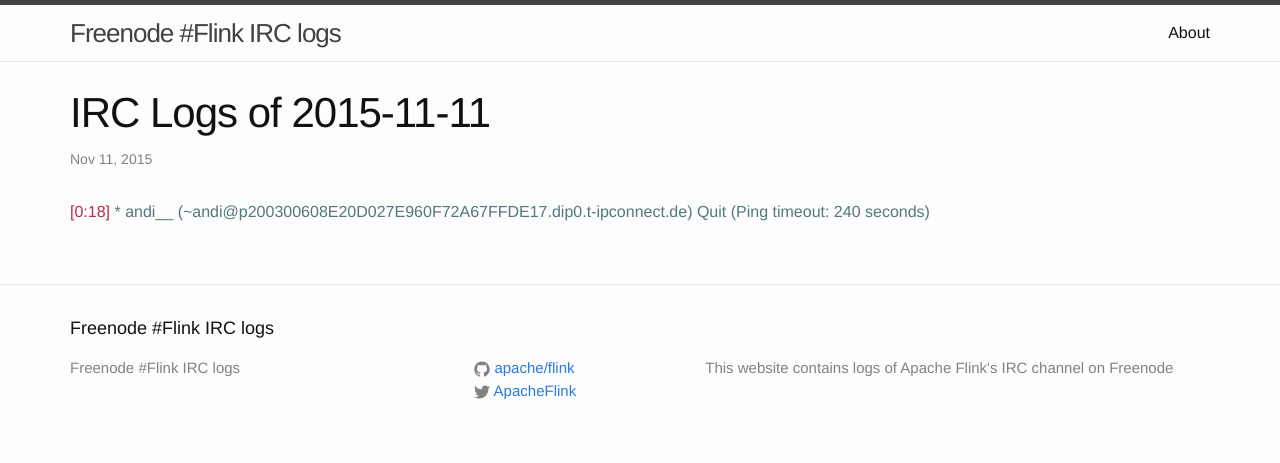
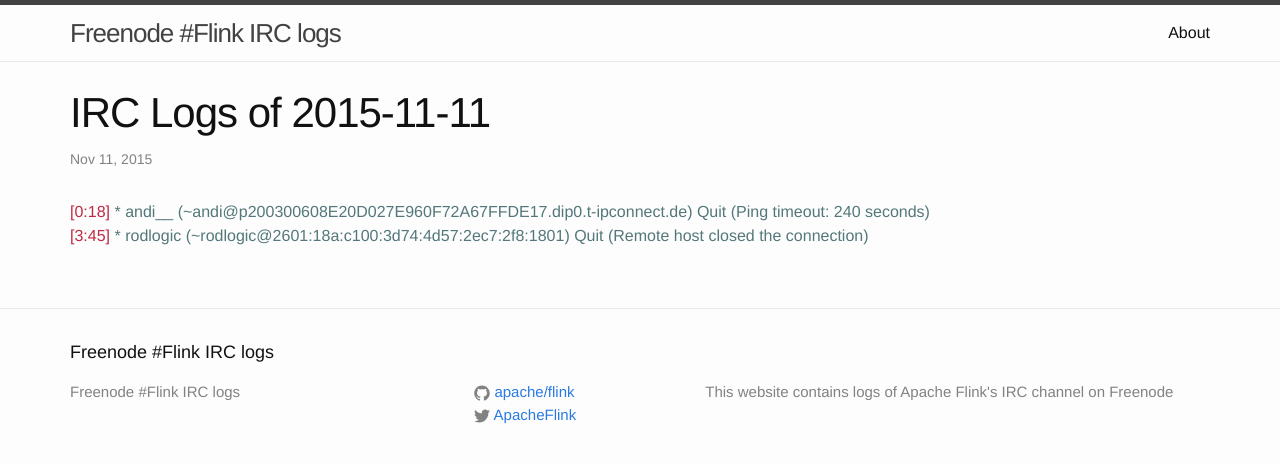
Before and after one commit to flink-irc-logs/flink-irc-logs.github.io, a Jekyll site: the page built from _posts/2015-11-11-logs.markdown, in a window 1280 px wide. Shown: the top 463 px of the page. Built offline with Jekyll 4.4.1, drawn with Linux system fonts in a browser that asks for light colours.

Commit message:
Update of the logs on Wed Nov 11 04:19:58 CET 2015

```diff
--- a/_posts/2015-11-11-logs.markdown
+++ b/_posts/2015-11-11-logs.markdown
@@ -5,3 +5,4 @@
 categories: irc logs
 ---
 <span class="irc-date">[0:18]</span> <span class="irc-navy">* andi__ (~andi@p200300608E20D027E960F72A67FFDE17.dip0.t-ipconnect.de) Quit (Ping timeout: 240 seconds)</span><br />
+<span class="irc-date">[3:45]</span> <span class="irc-navy">* rodlogic (~rodlogic@2601:18a:c100:3d74:4d57:2ec7:2f8:1801) Quit (Remote host closed the connection)</span><br />
```
